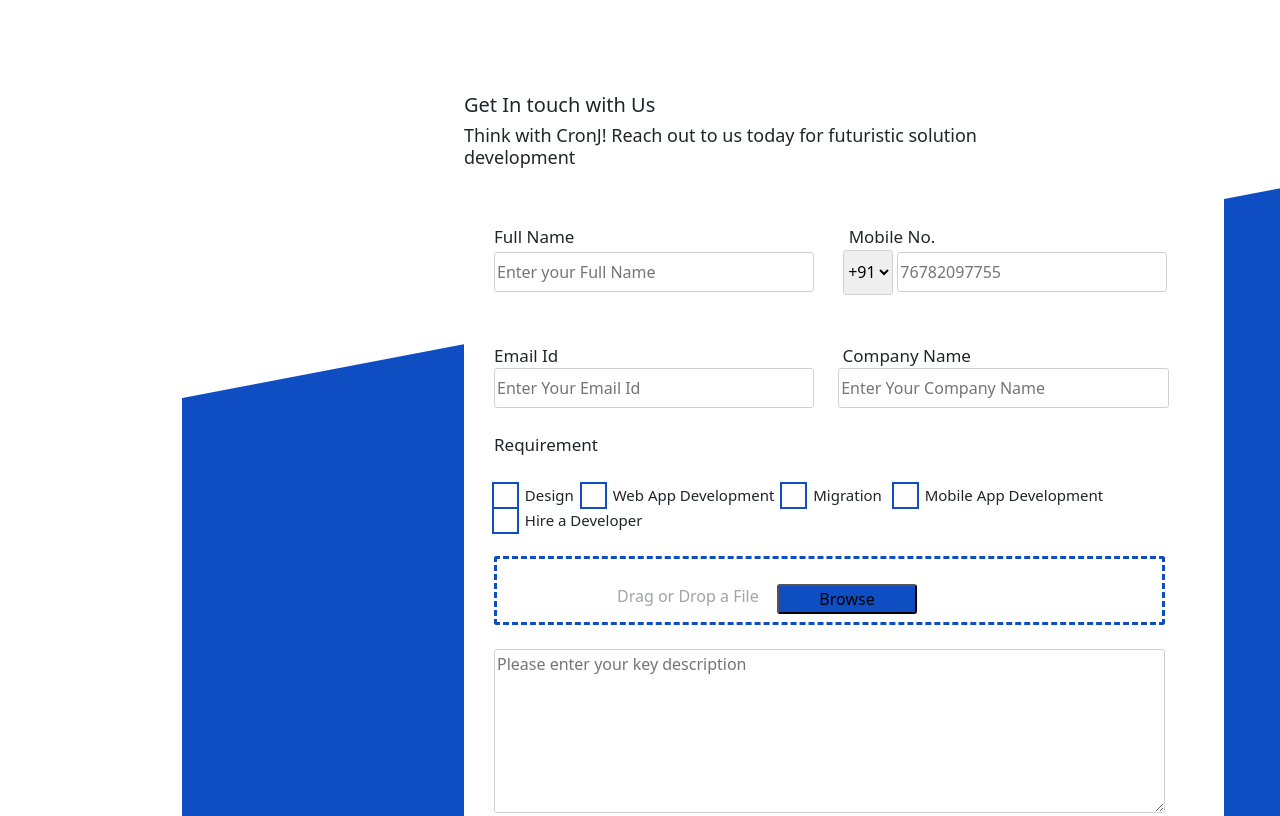
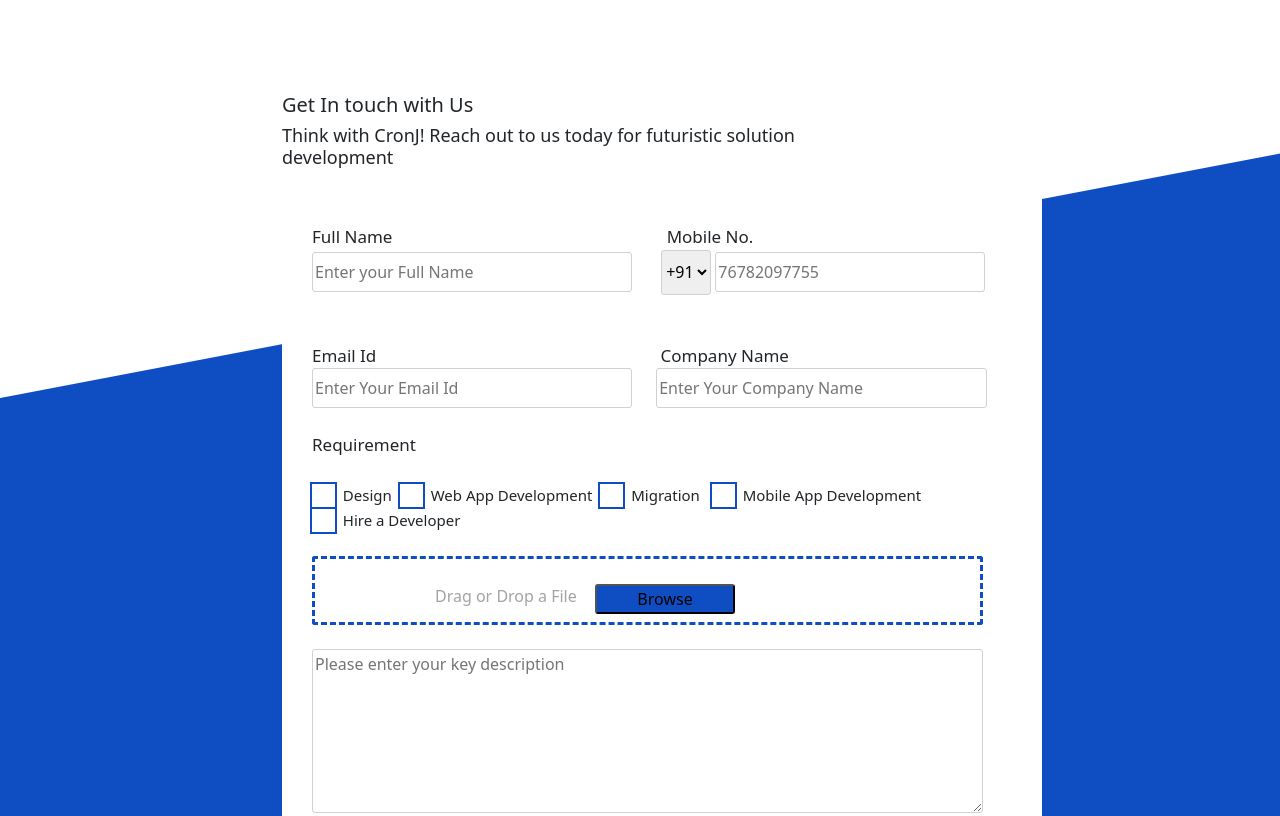
Before and after one commit to Krishnary07/Nokia_Landing_page, a plain HTML site: page index.html in a window 1280 px wide. Shown: the part 10380-11196 px from the top of the page. Drawn offline with Linux system fonts and the light colour scheme; files whose address does not match are found by name.

Commit message:
margin-left

```diff
--- a/assets/css/contact.css
+++ b/assets/css/contact.css
@@ -3,7 +3,7 @@
     width: 1440px;
     background-image: url(../img/form.png);
     height: 818px;
-    margin-left: 182px;
+    margin-left: 0px;
 
  }
 .form{
```
